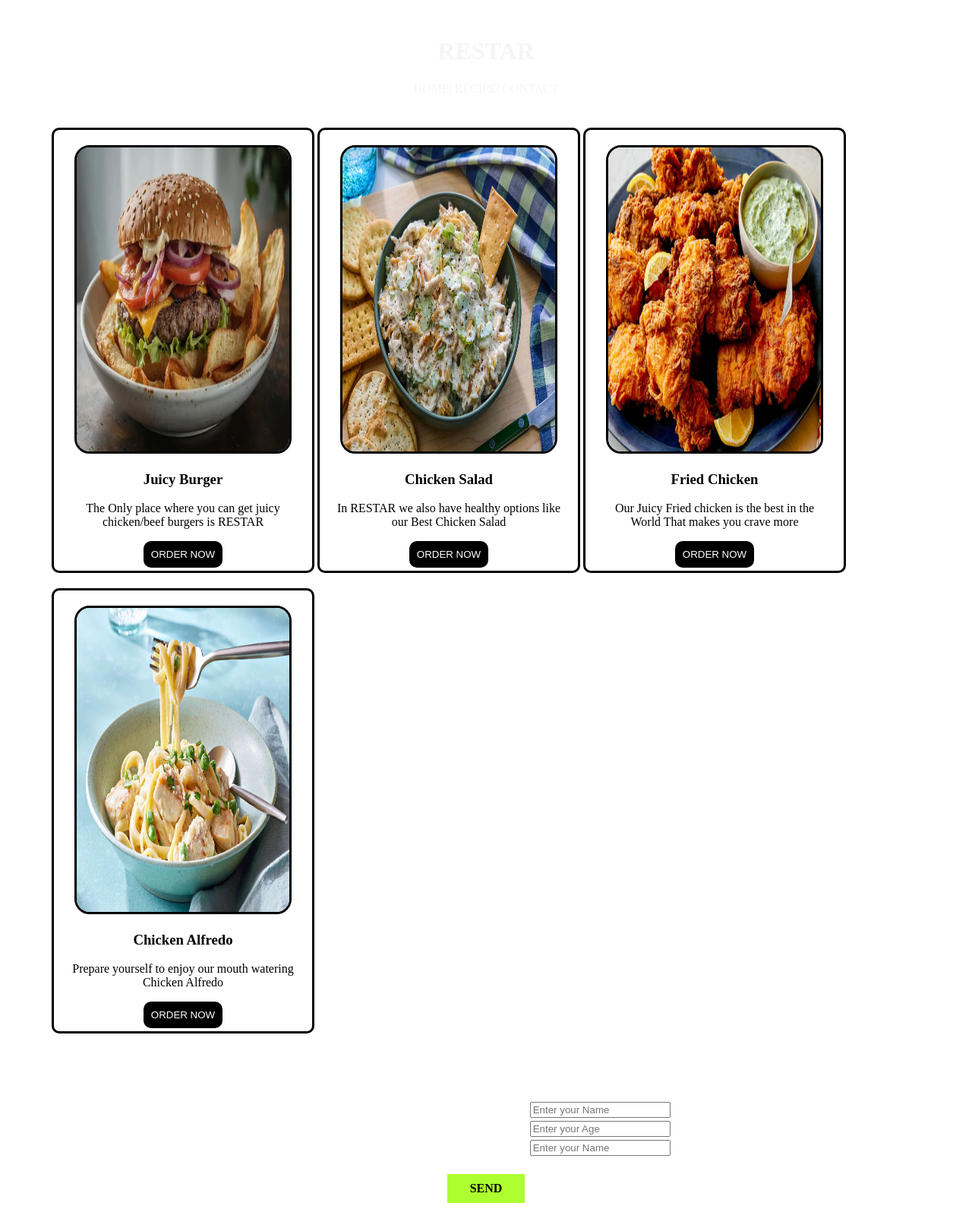
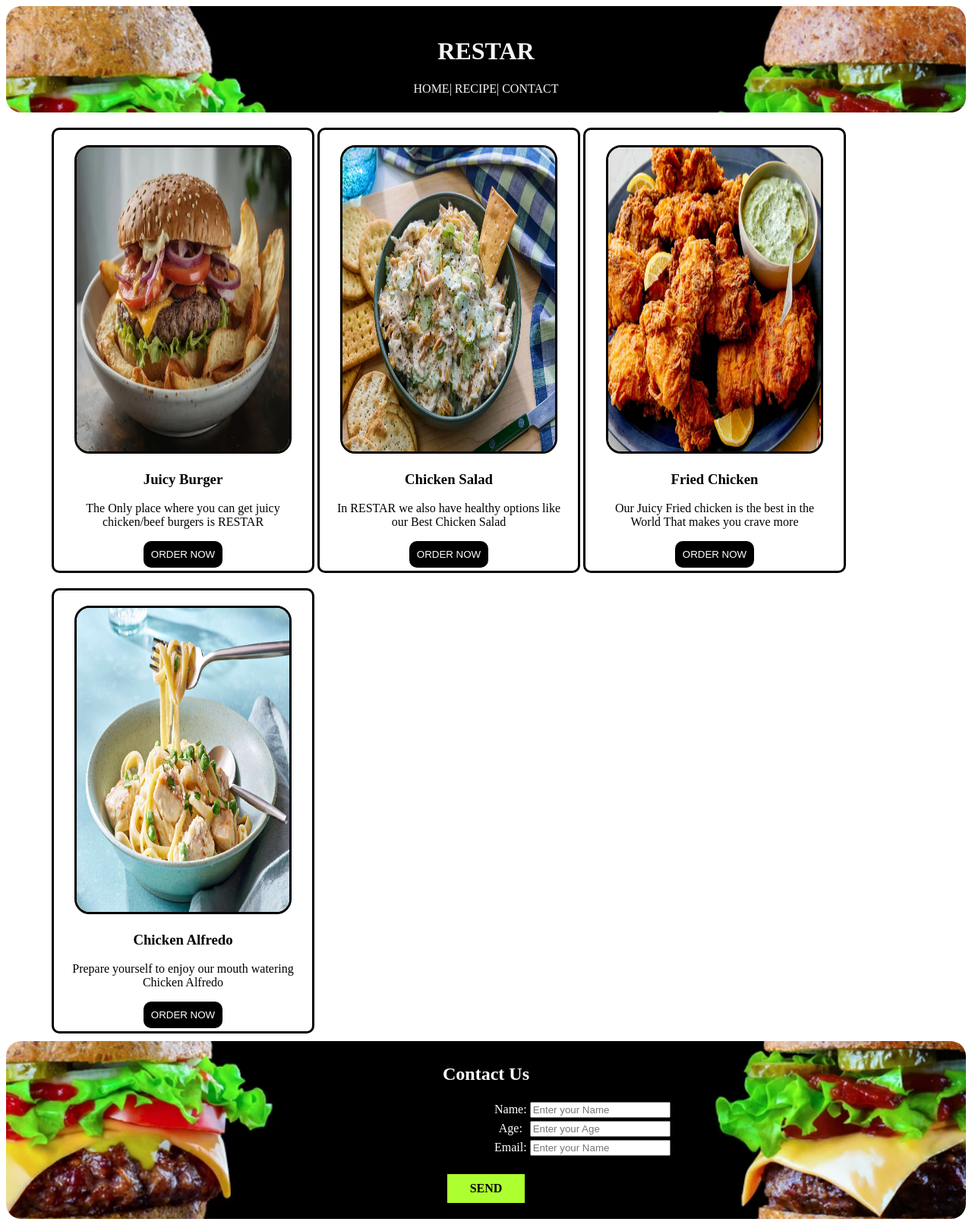
Before and after one commit to ajaymarston/RESTAR-Restaurant-Home-page-Layout, a plain HTML site: page index.html in a window 1280 px wide. Shown: the whole page at 76% size. Drawn offline with Linux system fonts and the light colour scheme.

Commit message:
Update aj.css

```diff
--- a/aj.css
+++ b/aj.css
@@ -2,7 +2,7 @@
     text-align: center;
     padding: 20px;
     height: 100px;
-    background-image: url('imgages/burger-wide.webp');
+    background-image: url('burger-wide.webp');
     background-size: cover;
     background-position: top;
     background-repeat: no-repeat;
@@ -130,7 +130,7 @@
 #leg {
     padding-top: 10px;
     margin-top: 10px;
-    background-image: url('imgages/burger-wide.webp');
+    background-image: url('burger-wide.webp');
     background-size: cover;
     background-position:center;
     background-repeat: no-repeat;
@@ -155,4 +155,5 @@
     padding-bottom: 10px;
     padding-left: 30px;
     padding-right: 30px;
+
 }
```
